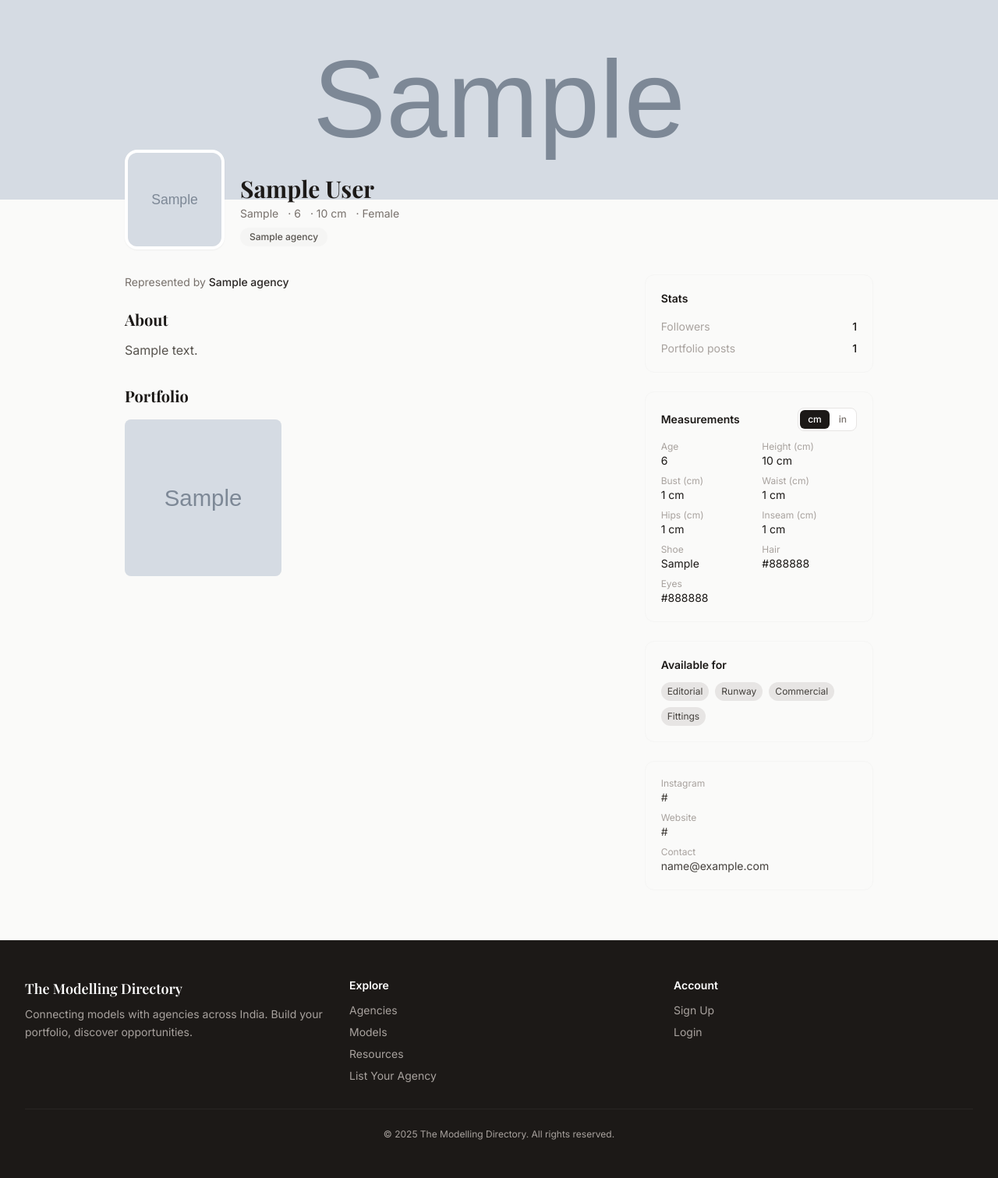
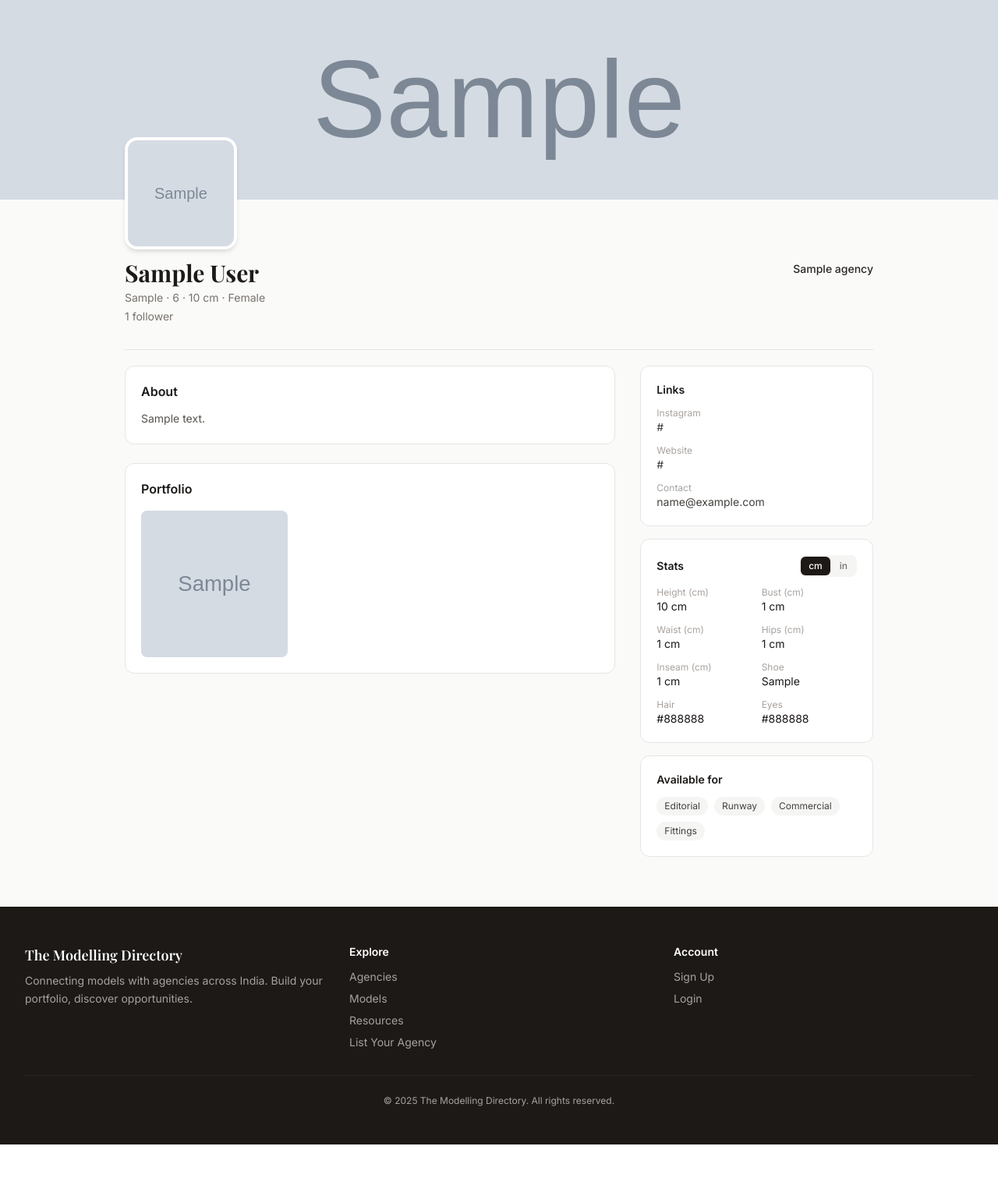
Before and after one commit to AmanNarendraAli/modeldirectory, a Django app: a page that uses templates/models_app/model_detail.html in a window 1280 px wide. Shown: the part 65-1576 px from the top of the page at 78% size. After the commit the page ends 1533 px from the top, so only its background shows below. Run offline with Django 5.2, Linux system fonts and the light colour scheme; tables that the repository leaves empty hold one stand-in row (values such as "Sample post"); grey boxes marked "Sample" are stand-in pictures; some libraries are stand-ins or nearby versions.

Commit message:
LinkedIn-style profile redesign + code review fixes
- Profile hero: photo overlaps banner, name below, agency right-aligned, buttons own row
- Sidebar reordered: Links → Stats → Availability
- Removed green verification badge from name
- Unverified indicator only visible to profile owner (not leaked to public)
- Fixed redirect fallback in resend_verification (use reverse() not string)
- Fixed verify_email_done.html for unauthenticated users (show login link)
- Removed unnecessary autoescape off from password reset email template

Co-Authored-By: Claude Opus 4.6 (1M context) <noreply@anthropic.com>

```diff
--- a/apps/accounts/views.py
+++ b/apps/accounts/views.py
@@ -7,7 +7,7 @@ from django.shortcuts import render, redirect
 from django.utils.encoding import force_str
 from django.utils.http import urlsafe_base64_decode
 from django.views.generic.edit import CreateView
-from django.urls import reverse_lazy
+from django.urls import reverse, reverse_lazy
 from django.utils.decorators import method_decorator
 from django_ratelimit.decorators import ratelimit
 
@@ -107,7 +107,7 @@ def resend_verification(request):
 
     send_verification_email(request.user, request)
     messages.success(request, "Verification email sent! Check your inbox.")
-    return redirect(request.META.get("HTTP_REFERER", "dashboard"))
+    return redirect(request.META.get("HTTP_REFERER") or reverse("dashboard"))
 
 
 # ─── Forgot Password (verified users only) ─────────────────────────────────
--- a/templates/accounts/emails/password_reset_email.html
+++ b/templates/accounts/emails/password_reset_email.html
@@ -1,4 +1,4 @@
-{% autoescape off %}<!DOCTYPE html>
+<!DOCTYPE html>
 <html>
 <head><meta charset="utf-8"></head>
 <body style="margin:0;padding:0;font-family:-apple-system,BlinkMacSystemFont,'Segoe UI',Roboto,sans-serif;background-color:#fafaf9;">
@@ -25,4 +25,4 @@
 </td></tr>
 </table>
 </body>
-</html>{% endautoescape %}
+</html>
--- a/templates/accounts/verify_email_done.html
+++ b/templates/accounts/verify_email_done.html
@@ -11,9 +11,15 @@
         </div>
         <h1 class="font-display text-2xl font-bold text-stone-900 mb-2">Email Verified</h1>
         <p class="text-stone-500 text-sm mb-6">Your email address has been verified successfully.</p>
+        {% if user.is_authenticated %}
         <a href="{% url 'dashboard' %}" class="inline-block bg-stone-900 text-white font-semibold px-6 py-2.5 rounded-lg hover:bg-stone-700 transition-colors">
             Go to Dashboard
         </a>
+        {% else %}
+        <a href="{% url 'login' %}" class="inline-block bg-stone-900 text-white font-semibold px-6 py-2.5 rounded-lg hover:bg-stone-700 transition-colors">
+            Log in to continue
+        </a>
+        {% endif %}
     </div>
 </div>
 {% endblock %}
--- a/templates/models_app/model_detail.html
+++ b/templates/models_app/model_detail.html
@@ -11,8 +11,9 @@
     This model's profile is private. You can view it because they are on your roster.
 </div>
 {% endif %}
+
 <!-- Cover -->
-<div class="h-48 sm:h-64 bg-stone-200 overflow-hidden relative">
+<div class="h-48 sm:h-64 bg-stone-200 overflow-hidden">
     {% if profile.cover_image %}
         <img src="{{ profile.cover_image.url }}" alt="{{ profile.public_display_name }} cover" class="w-full h-full object-cover" loading="lazy" data-lightbox="{{ profile.cover_image.url }}" data-lightbox-alt="{{ profile.public_display_name }} cover">
     {% else %}
@@ -20,60 +21,55 @@
     {% endif %}
 </div>
 
-<div class="max-w-5xl mx-auto px-4 sm:px-6 lg:px-8">
-    <!-- Profile header -->
-    <div class="flex flex-col sm:flex-row sm:items-end gap-5 -mt-16 mb-8 relative">
-        <div class="w-28 h-28 sm:w-32 sm:h-32 rounded-2xl border-4 border-white bg-stone-100 overflow-hidden flex-shrink-0 shadow-sm">
+<div class="max-w-5xl mx-auto px-4 sm:px-6 lg:px-8 pb-16">
+    <!-- Profile photo — large, overlaps banner bottom-left -->
+    <div class="-mt-16 sm:-mt-20 mb-3 relative z-10">
+        <div class="w-28 h-28 sm:w-36 sm:h-36 rounded-2xl border-4 border-white bg-stone-100 overflow-hidden shadow-md">
             {% if profile.profile_image %}
                 <img src="{{ profile.profile_image.url }}" alt="{{ profile.public_display_name }}" class="w-full h-full object-cover" loading="lazy" data-lightbox="{{ profile.profile_image.url }}" data-lightbox-alt="{{ profile.public_display_name }}">
             {% else %}
                 <div class="w-full h-full flex items-center justify-center bg-stone-200">
-                    <span class="font-display text-4xl font-bold text-stone-400">
+                    <span class="font-display text-4xl sm:text-5xl font-bold text-stone-400">
                         {{ profile.public_display_name|slice:":1" }}
                     </span>
                 </div>
             {% endif %}
         </div>
-
-        <div class="flex-1 pb-1">
-            <div class="flex items-center gap-2">
-                <h1 class="font-display text-3xl font-bold text-stone-900">{{ profile.public_display_name }}</h1>
-                {% if profile.verification_status == "verified" %}<span class="inline-block" title="Verified"><svg xmlns="http://www.w3.org/2000/svg" viewBox="0 0 24 24" fill="currentColor" class="w-6 h-6 text-emerald-500"><path fill-rule="evenodd" d="M8.603 3.799A4.49 4.49 0 0 1 12 2.25c1.357 0 2.573.6 3.397 1.549a4.49 4.49 0 0 1 3.498 1.307 4.491 4.491 0 0 1 1.307 3.497A4.49 4.49 0 0 1 21.75 12a4.49 4.49 0 0 1-1.549 3.397 4.491 4.491 0 0 1-1.307 3.497 4.491 4.491 0 0 1-3.497 1.307A4.49 4.49 0 0 1 12 21.75a4.49 4.49 0 0 1-3.397-1.549 4.49 4.49 0 0 1-3.498-1.307 4.491 4.491 0 0 1-1.307-3.497A4.49 4.49 0 0 1 2.25 12c0-1.357.6-2.573 1.549-3.397a4.49 4.49 0 0 1 1.307-3.497 4.49 4.49 0 0 1 3.497-1.307Zm7.007 6.387a.75.75 0 1 0-1.22-.872l-3.236 4.53L9.53 12.22a.75.75 0 0 0-1.06 1.06l2.25 2.25a.75.75 0 0 0 1.14-.094l3.75-5.25Z" clip-rule="evenodd" /></svg></span>{% endif %}
     </div>
 
-            <div class="flex flex-wrap gap-3 mt-1 text-sm text-stone-500">
-                {% if profile.city %}
-                    <span>{{ profile.city }}</span>
-                {% endif %}
-                {% if profile.age %}
-                    <span>· {{ profile.age }}</span>
-                {% endif %}
-                {% if profile.height_cm %}
-                    <span>· {{ profile.height_cm|floatformat:"-1" }} cm</span>
-                {% endif %}
-                {% if profile.gender %}
-                    <span>· {{ profile.get_gender_display }}</span>
+    <!-- Name + info (left) and Agency (right) — two column row -->
+    <div class="flex flex-col sm:flex-row sm:justify-between sm:items-start gap-2 sm:gap-8 mb-3">
+        <!-- Left: name, metadata, followers -->
+        <div class="min-w-0">
+            <h1 class="font-display text-2xl sm:text-3xl font-bold text-stone-900 leading-tight">{{ profile.public_display_name }}</h1>
+
+            <div class="flex flex-wrap gap-1 mt-1 text-sm text-stone-500">
+                {% if profile.city %}<span>{{ profile.city }}</span>{% endif %}
+                {% if profile.age %}<span>· {{ profile.age }}</span>{% endif %}
+                {% if profile.height_cm %}<span>· {{ profile.height_cm|floatformat:"-1" }} cm</span>{% endif %}
+                {% if profile.gender %}<span>· {{ profile.get_gender_display }}</span>{% endif %}
+            </div>
+
+            {% if follower_count %}
+            <p class="text-sm text-stone-500 mt-1">{{ follower_count }} follower{{ follower_count|pluralize }}</p>
             {% endif %}
         </div>
 
+        <!-- Right: agency info (like LinkedIn's company/education column) -->
         {% if profile.represented_by_agency %}
-                <a href="{% url 'agency-detail' profile.represented_by_agency.slug %}"
-                   class="inline-block mt-2 text-xs font-medium text-stone-600 bg-stone-100 px-3 py-1 rounded-full hover:bg-stone-200 transition-colors">
-                    {{ profile.represented_by_agency.name }}
-                </a>
+        <div class="flex-shrink-0 sm:text-right">
+            <a href="{% url 'agency-detail' profile.represented_by_agency.slug %}" class="text-sm font-medium text-stone-800 hover:underline">{{ profile.represented_by_agency.name }}</a>
+        </div>
         {% elif profile.custom_agency_name %}
-                <span class="inline-block mt-2 text-xs font-medium text-stone-600 bg-stone-100 px-3 py-1 rounded-full">
-                    {{ profile.custom_agency_name }}
-                </span>
-            {% else %}
-                <span class="inline-block mt-2 text-xs font-medium text-stone-500 bg-stone-100 px-3 py-1 rounded-full">
-                    Independent
-                </span>
+        <div class="flex-shrink-0 sm:text-right">
+            <span class="text-sm font-medium text-stone-800">{{ profile.custom_agency_name }}</span>
+        </div>
         {% endif %}
     </div>
 
+    <!-- Action buttons -->
     {% if user.is_authenticated and user != profile.user %}
-            <div class="flex items-center gap-2">
+    <div class="flex items-center gap-2 pb-5 mb-5 border-b border-stone-200">
         <form method="post" action="{% url 'follow-model' profile.slug %}">
             {% csrf_token %}
             <button type="submit"
@@ -115,19 +111,18 @@
             {% endif %}
         {% endif %}
     </div>
+    {% else %}
+    <div class="pb-5 mb-5 border-b border-stone-200"></div>
     {% endif %}
-    </div>
 
-    <div class="grid grid-cols-1 lg:grid-cols-3 gap-10 pb-16">
-        <!-- Left -->
-        <div class="lg:col-span-2">
-            <div class="mb-6 text-sm text-stone-500">
-                {% if profile.represented_by_agency %}<span>Represented by </span><a href="{% url 'agency-detail' profile.represented_by_agency.slug %}" class="font-medium text-stone-800 hover:underline">{{ profile.represented_by_agency.name }}</a>{% elif profile.custom_agency_name %}<span>Represented by </span><span class="font-medium text-stone-800">{{ profile.custom_agency_name }}</span>{% else %}<span>Independent</span>{% endif %}
-            </div>
+    <!-- Two column layout: Main + Sidebar -->
+    <div class="grid grid-cols-1 lg:grid-cols-3 gap-8">
+        <!-- Left: Main content -->
+        <div class="lg:col-span-2 space-y-6">
             {% if profile.bio %}
-                <div class="mb-8">
-                    <h2 class="font-display text-xl font-bold text-stone-900 mb-3">About</h2>
-                    <p class="text-stone-600 leading-relaxed whitespace-pre-line">{{ profile.bio }}</p>
+            <div class="bg-white rounded-xl border border-stone-200 p-5">
+                <h2 class="font-semibold text-stone-900 mb-3">About</h2>
+                <p class="text-stone-600 text-sm leading-relaxed whitespace-pre-line">{{ profile.bio }}</p>
             </div>
             {% endif %}
 
@@ -136,9 +131,9 @@
             {% endif %}
 
             {% if portfolio_posts or is_own_profile %}
-                <div class="mb-8">
+            <div class="bg-white rounded-xl border border-stone-200 p-5">
                 <div class="flex items-center justify-between mb-4">
-                        <h2 class="font-display text-xl font-bold text-stone-900">Portfolio</h2>
+                    <h2 class="font-semibold text-stone-900">Portfolio</h2>
                     {% if is_own_profile %}<a href="{% url 'portfolio-create' %}" class="text-sm font-medium text-stone-600 hover:text-stone-900 transition-colors">+ Add post</a>{% endif %}
                 </div>
                 {% if portfolio_posts %}
@@ -154,96 +149,96 @@
                     {% endfor %}
                 </div>
                 {% elif is_own_profile %}
-                    <p class="text-stone-400 text-sm">No portfolio posts yet. <a href="{% url 'portfolio-create' %}" class="text-stone-700 hover:underline">Create your first post →</a></p>
+                <p class="text-stone-400 text-sm">No portfolio posts yet. <a href="{% url 'portfolio-create' %}" class="text-stone-700 hover:underline">Create your first post</a></p>
                 {% endif %}
             </div>
             {% endif %}
         </div>
 
-        <!-- Right sidebar -->
-        <div class="space-y-6">
-            <div class="bg-stone-50 rounded-xl border border-stone-100 p-5">
-                <h3 class="font-semibold text-stone-900 text-sm mb-4">Stats</h3>
-                <div class="space-y-2 text-sm">
-                    <div class="flex justify-between">
-                        <span class="text-stone-400">Followers</span>
-                        <span class="font-medium">{{ follower_count }}</span>
+        <!-- Right: Sidebar -->
+        <div class="space-y-4">
+            <!-- Links -->
+            {% if profile.instagram_url or profile.website_url or profile.contact_email %}
+            <div class="bg-white rounded-xl border border-stone-200 p-5 space-y-3 text-sm">
+                <h3 class="font-semibold text-stone-900 text-sm">Links</h3>
+                {% if profile.instagram_url %}
+                <div>
+                    <span class="text-stone-400 text-xs block">Instagram</span>
+                    <a href="{{ profile.instagram_url }}" target="_blank" class="text-stone-700 hover:text-stone-900 break-all">{{ profile.instagram_url }}</a>
                 </div>
-                    <div class="flex justify-between">
-                        <span class="text-stone-400">Portfolio posts</span>
-                        <span class="font-medium">{{ portfolio_posts|length }}</span>
+                {% endif %}
+                {% if profile.website_url %}
+                <div>
+                    <span class="text-stone-400 text-xs block">Website</span>
+                    <a href="{{ profile.website_url }}" target="_blank" class="text-stone-700 hover:text-stone-900 break-all">{{ profile.website_url }}</a>
                 </div>
+                {% endif %}
+                {% if profile.contact_email %}
+                <div>
+                    <span class="text-stone-400 text-xs block">Contact</span>
+                    <a href="mailto:{{ profile.contact_email }}" class="text-stone-700 hover:text-stone-900">{{ profile.contact_email }}</a>
                 </div>
+                {% endif %}
             </div>
+            {% endif %}
 
-            {% if profile.age or profile.height_cm or profile.bust_cm or profile.waist_cm or profile.hips_cm or profile.inseam_cm or profile.shoe_size or profile.hair_color or profile.eye_color %}
-                <div class="bg-stone-50 rounded-xl border border-stone-100 p-5">
+            <!-- Measurements -->
+            {% if profile.height_cm or profile.bust_cm or profile.waist_cm or profile.hips_cm or profile.inseam_cm or profile.shoe_size or profile.hair_color or profile.eye_color %}
+            <div class="bg-white rounded-xl border border-stone-200 p-5">
                 <div class="flex items-center justify-between mb-3">
-                        <h3 class="font-semibold text-stone-900 text-sm">Measurements</h3>
-                        <div class="flex items-center gap-0.5 bg-white border border-stone-200 rounded-lg p-0.5 text-xs font-medium">
+                    <h3 class="font-semibold text-stone-900 text-sm">Stats</h3>
+                    {% if profile.height_cm or profile.bust_cm or profile.waist_cm or profile.hips_cm or profile.inseam_cm %}
+                    <div class="flex items-center gap-0.5 bg-stone-100 rounded-lg p-0.5 text-xs font-medium">
                         <button type="button" id="det-unit-btn-cm" onclick="detSetUnit('cm')"
                             class="px-2.5 py-1 rounded-md bg-stone-900 text-white">cm</button>
                         <button type="button" id="det-unit-btn-in" onclick="detSetUnit('in')"
                             class="px-2.5 py-1 rounded-md text-stone-500 hover:text-stone-700">in</button>
                     </div>
+                    {% endif %}
                 </div>
-                    <div class="grid grid-cols-2 gap-2 text-sm">
-                        {% if profile.age %}
-                            <div>
-                                <span class="text-stone-400 text-xs block">Age</span>
-                                {{ profile.age }}
-                            </div>
-                        {% endif %}
-
+                <div class="grid grid-cols-2 gap-3 text-sm">
                     {% if profile.height_cm %}
                     <div>
                         <span class="text-stone-400 text-xs block" id="det-label-height">Height (cm)</span>
-                                <span data-cm="{{ profile.height_cm }}" id="det-val-height">{{ profile.height_cm|floatformat:"-1" }} cm</span>
+                        <span data-cm="{{ profile.height_cm }}">{{ profile.height_cm|floatformat:"-1" }} cm</span>
                     </div>
                     {% endif %}
-
                     {% if profile.bust_cm %}
                     <div>
                         <span class="text-stone-400 text-xs block" id="det-label-bust">{{ profile.get_bust_chest_label }} (cm)</span>
-                                <span data-cm="{{ profile.bust_cm }}" id="det-val-bust">{{ profile.bust_cm|floatformat:"-1" }} cm</span>
+                        <span data-cm="{{ profile.bust_cm }}">{{ profile.bust_cm|floatformat:"-1" }} cm</span>
                     </div>
                     {% endif %}
-
                     {% if profile.waist_cm %}
                     <div>
                         <span class="text-stone-400 text-xs block" id="det-label-waist">Waist (cm)</span>
                         <span data-cm="{{ profile.waist_cm }}">{{ profile.waist_cm|floatformat:"-1" }} cm</span>
                     </div>
                     {% endif %}
-
                     {% if profile.hips_cm %}
                     <div>
                         <span class="text-stone-400 text-xs block" id="det-label-hips">Hips (cm)</span>
                         <span data-cm="{{ profile.hips_cm }}">{{ profile.hips_cm|floatformat:"-1" }} cm</span>
                     </div>
                     {% endif %}
-
                     {% if profile.inseam_cm %}
                     <div>
                         <span class="text-stone-400 text-xs block" id="det-label-inseam">Inseam (cm)</span>
                         <span data-cm="{{ profile.inseam_cm }}">{{ profile.inseam_cm|floatformat:"-1" }} cm</span>
                     </div>
                     {% endif %}
-
                     {% if profile.shoe_size %}
                     <div>
                         <span class="text-stone-400 text-xs block">Shoe</span>
                         {{ profile.shoe_size }}
                     </div>
                     {% endif %}
-
                     {% if profile.hair_color %}
                     <div>
                         <span class="text-stone-400 text-xs block">Hair</span>
                         {{ profile.hair_color }}
                     </div>
                     {% endif %}
-
                     {% if profile.eye_color %}
                     <div>
                         <span class="text-stone-400 text-xs block">Eyes</span>
@@ -261,73 +256,41 @@
                         ? (Math.round(cm / 2.54 * 10) / 10) + ' in'
                         : cm + ' cm';
                 });
-                    // Update labels
                 var unit_str = '(' + unit + ')';
                 ['height','bust','waist','hips','inseam'].forEach(function(k) {
                     var lbl = document.getElementById('det-label-' + k);
                     if (lbl) lbl.textContent = lbl.textContent.replace(/\(cm\)|\(in\)/, unit_str);
                 });
-                    // Buttons
                 document.getElementById('det-unit-btn-cm').className = 'px-2.5 py-1 rounded-md ' + (unit==='cm' ? 'bg-stone-900 text-white' : 'text-stone-500 hover:text-stone-700');
                 document.getElementById('det-unit-btn-in').className = 'px-2.5 py-1 rounded-md ' + (unit==='in' ? 'bg-stone-900 text-white' : 'text-stone-500 hover:text-stone-700');
             }
             </script>
             {% endif %}
 
+            <!-- Available for -->
             {% if profile.available_for_editorial or profile.available_for_runway or profile.available_for_commercial or profile.available_for_fittings %}
-                <div class="bg-stone-50 rounded-xl border border-stone-100 p-5">
+            <div class="bg-white rounded-xl border border-stone-200 p-5">
                 <h3 class="font-semibold text-stone-900 text-sm mb-3">Available for</h3>
                 <div class="flex flex-wrap gap-2">
                     {% if profile.available_for_editorial %}
-                            <span class="bg-stone-200 text-stone-700 text-xs px-2 py-1 rounded-full">Editorial</span>
+                        <span class="bg-stone-100 text-stone-700 text-xs px-2.5 py-1 rounded-full">Editorial</span>
                     {% endif %}
                     {% if profile.available_for_runway %}
-                            <span class="bg-stone-200 text-stone-700 text-xs px-2 py-1 rounded-full">Runway</span>
+                        <span class="bg-stone-100 text-stone-700 text-xs px-2.5 py-1 rounded-full">Runway</span>
                     {% endif %}
                     {% if profile.available_for_commercial %}
-                            <span class="bg-stone-200 text-stone-700 text-xs px-2 py-1 rounded-full">Commercial</span>
+                        <span class="bg-stone-100 text-stone-700 text-xs px-2.5 py-1 rounded-full">Commercial</span>
                     {% endif %}
                     {% if profile.available_for_fittings %}
-                            <span class="bg-stone-200 text-stone-700 text-xs px-2 py-1 rounded-full">Fittings</span>
+                        <span class="bg-stone-100 text-stone-700 text-xs px-2.5 py-1 rounded-full">Fittings</span>
                     {% endif %}
                 </div>
             </div>
             {% endif %}
 
-            {% if profile.instagram_url or profile.website_url or profile.contact_email %}
-                <div class="bg-stone-50 rounded-xl border border-stone-100 p-5 space-y-2 text-sm">
-                    {% if profile.instagram_url %}
-                        <div>
-                            <span class="text-stone-400 text-xs block">Instagram</span>
-                            <a href="{{ profile.instagram_url }}"
-                               target="_blank"
-                               class="text-stone-700 hover:text-stone-900 break-all">
-                                {{ profile.instagram_url }}
-                            </a>
-                        </div>
-                    {% endif %}
-
-                    {% if profile.website_url %}
-                        <div>
-                            <span class="text-stone-400 text-xs block">Website</span>
-                            <a href="{{ profile.website_url }}"
-                               target="_blank"
-                               class="text-stone-700 hover:text-stone-900 break-all">
-                                {{ profile.website_url }}
-                            </a>
-                        </div>
-                    {% endif %}
-
-                    {% if profile.contact_email %}
-                        <div>
-                            <span class="text-stone-400 text-xs block">Contact</span>
-                            <a href="mailto:{{ profile.contact_email }}"
-                               class="text-stone-700 hover:text-stone-900">
-                                {{ profile.contact_email }}
-                            </a>
-                        </div>
-                    {% endif %}
-                </div>
+            <!-- Unverified email indicator — only visible to profile owner -->
+            {% if is_own_profile and not profile.user.is_verified_email %}
+            <p class="text-xs text-stone-400 text-center">Unverified profile</p>
             {% endif %}
         </div>
     </div>
```
Lines whose indentation alone changed are shown as unchanged.
